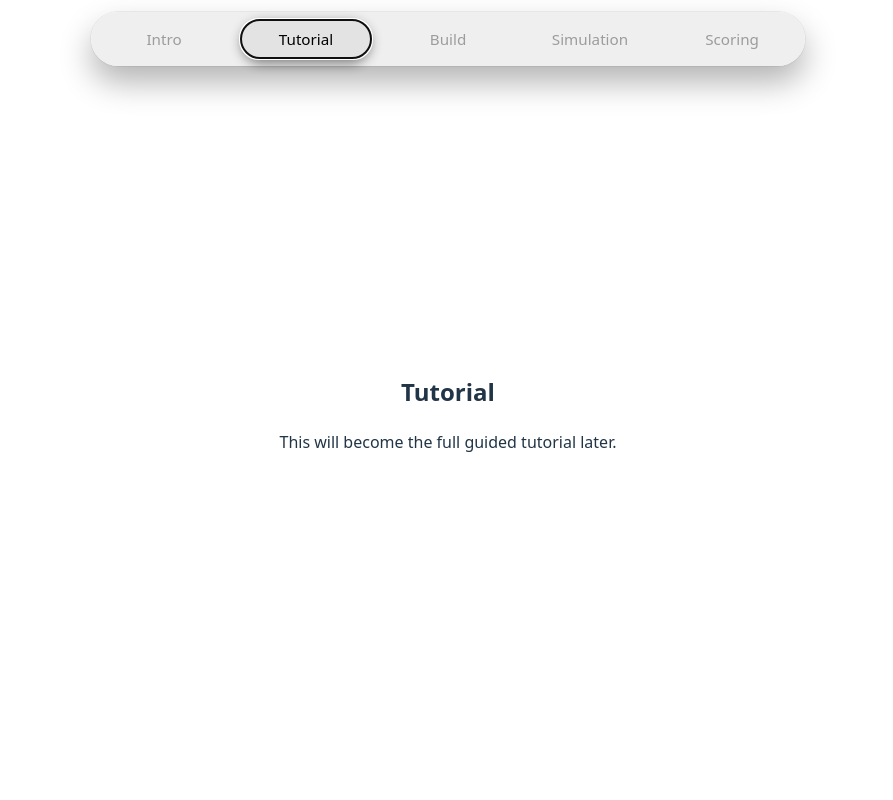
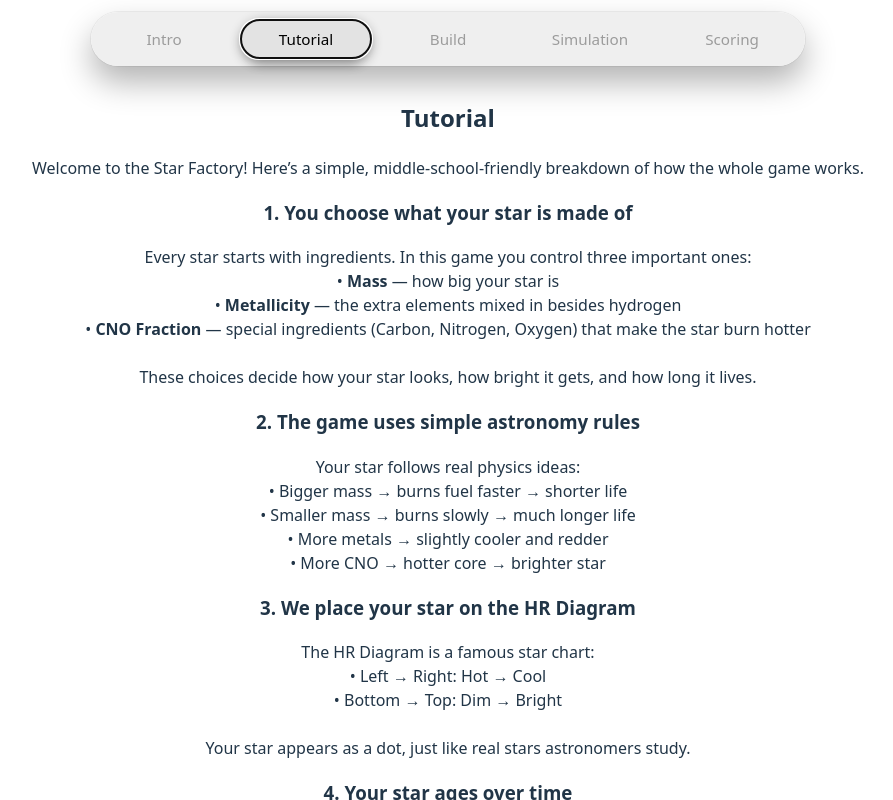
Before and after one commit to inattym/star-factory-web, a React (Vite) app: page / in a window 1280 px wide. Both pictures are taken after a click on the button "Tutorial". Shown: the top 800 px of the page, without its empty margins (192-1085 px from the left). Built offline with nearby package versions, Linux system fonts and the light colour scheme.

Commit message:
Update tutorial page with simplified middle-school explanation

```diff
--- a/src/phases/TutorialScreen.tsx
+++ b/src/phases/TutorialScreen.tsx
@@ -2,7 +2,61 @@ export function TutorialScreen() {
   return (
     <section className="panel">
       <h2>Tutorial</h2>
-      <p>This will become the full guided tutorial later.</p>
+      <p>
+        Welcome to the Star Factory! Here’s a simple, middle‑school‑friendly breakdown of how the whole game works.
+      </p>
+
+      <h3>1. You choose what your star is made of</h3>
+      <p>
+        Every star starts with ingredients. In this game you control three important ones:
+        <br />• <strong>Mass</strong> — how big your star is
+        <br />• <strong>Metallicity</strong> — the extra elements mixed in besides hydrogen
+        <br />• <strong>CNO Fraction</strong> — special ingredients (Carbon, Nitrogen, Oxygen) that make the star burn hotter
+        <br /><br />
+        These choices decide how your star looks, how bright it gets, and how long it lives.
+      </p>
+
+      <h3>2. The game uses simple astronomy rules</h3>
+      <p>
+        Your star follows real physics ideas:
+        <br />• Bigger mass → burns fuel faster → shorter life
+        <br />• Smaller mass → burns slowly → much longer life
+        <br />• More metals → slightly cooler and redder
+        <br />• More CNO → hotter core → brighter star
+      </p>
+
+      <h3>3. We place your star on the HR Diagram</h3>
+      <p>
+        The HR Diagram is a famous star chart:
+        <br />• Left → Right: Hot → Cool
+        <br />• Bottom → Top: Dim → Bright
+        <br /><br />
+        Your star appears as a dot, just like real stars astronomers study.
+      </p>
+
+      <h3>4. Your star ages over time</h3>
+      <p>
+        As time passes, your star moves through life stages:
+        <br />Main Sequence → Subgiant → Red Giant → Helium Burning → AGB → Final fate (White Dwarf, Neutron Star, or Black Hole)
+        <br /><br />
+        Each stage changes its temperature, brightness, size, and its position on the HR Diagram.
+      </p>
+
+      <h3>5. The visual star matches the physics</h3>
+      <p>
+        The star you see isn’t random — it updates based on the physics:
+        <br />• Hotter → turns bluer
+        <br />• Cooler → turns redder
+        <br />• Brighter → glow increases
+        <br />• Larger → the star circle grows
+        <br /><br />
+        As the HR Diagram dot moves, the visual star changes with it.
+      </p>
+
+      <h3>6. Your goal</h3>
+      <p>
+        Try to create the <strong>longest‑living star</strong> possible! Adjust the ingredients and see how tiny changes affect its entire life story.
+      </p>
     </section>
   )
 }
```
